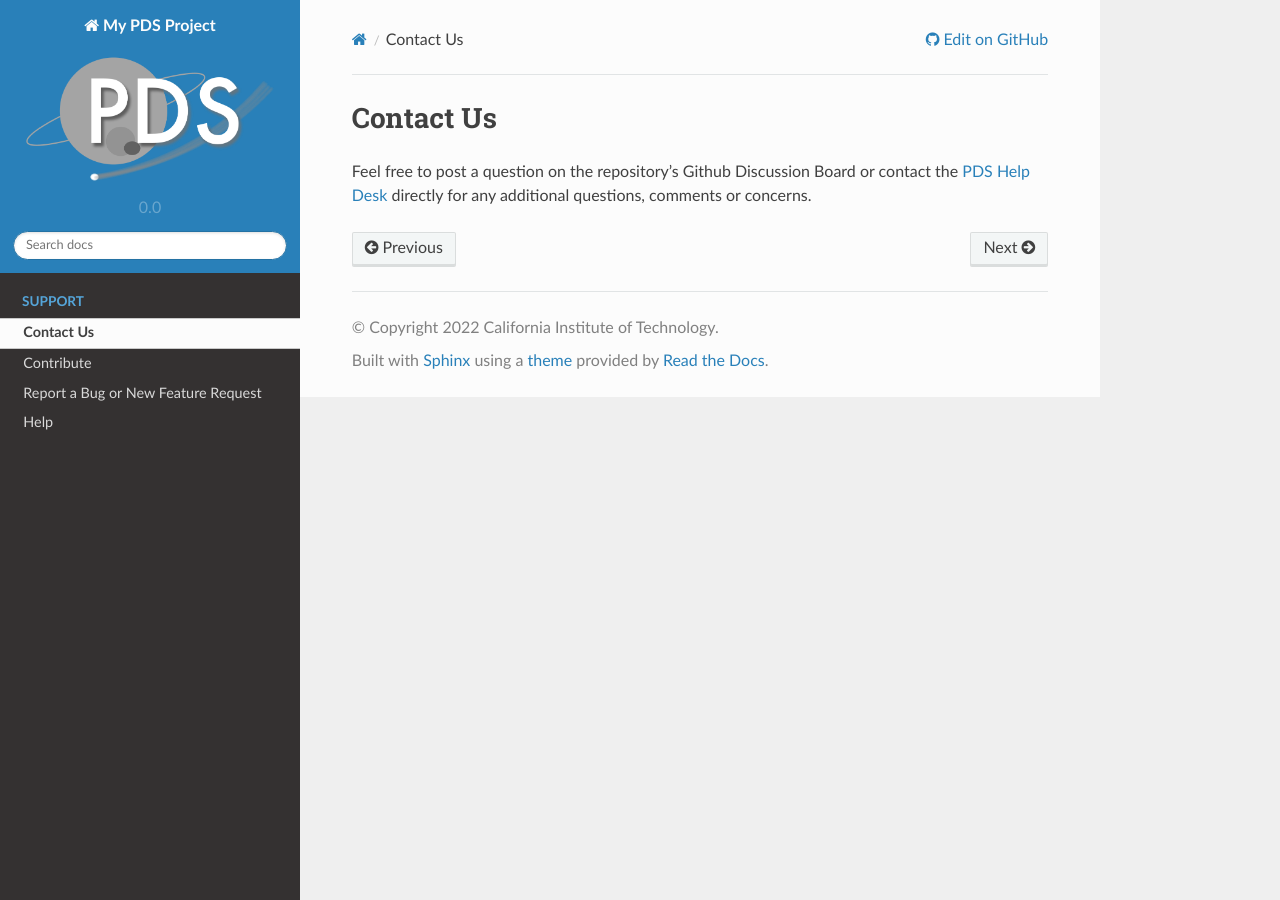
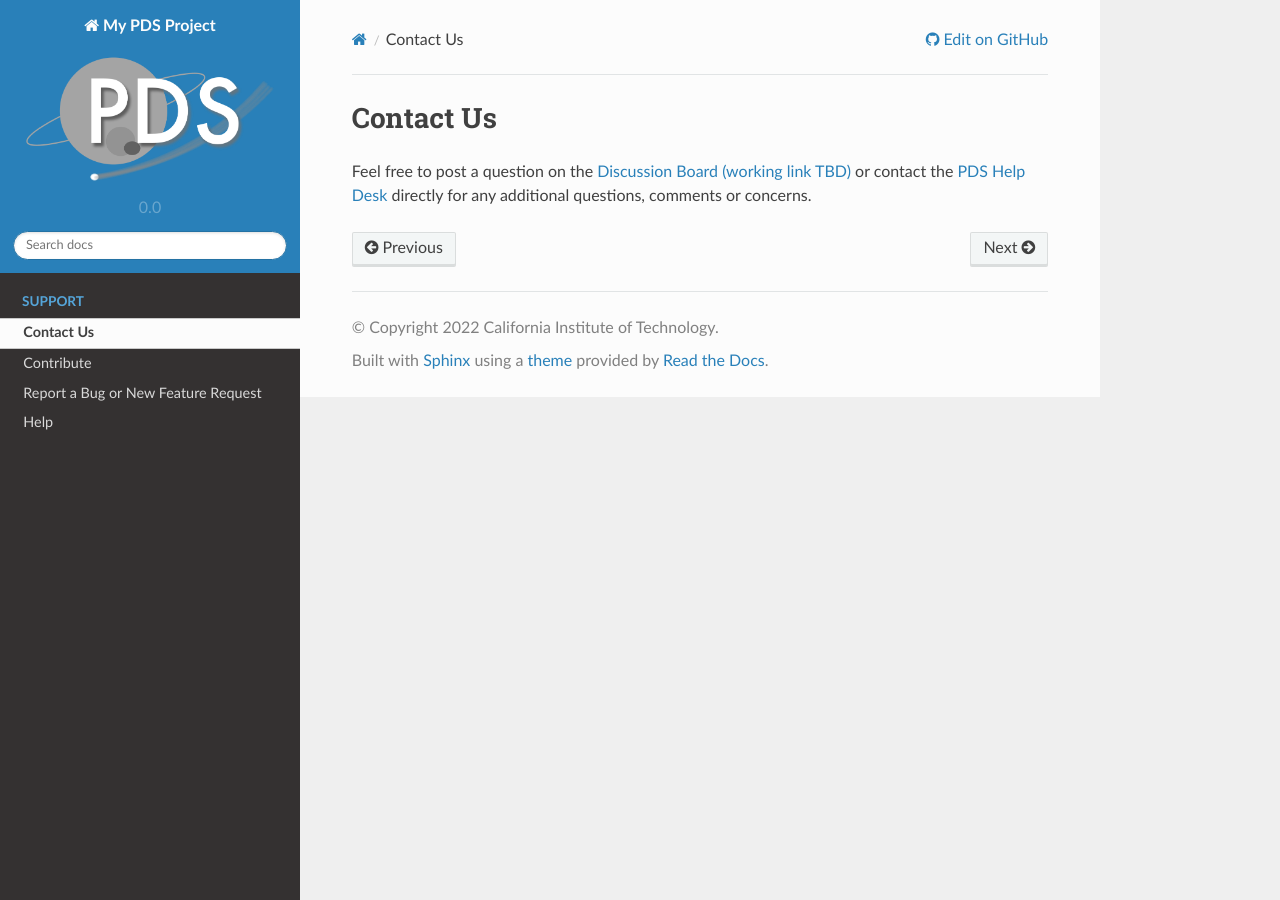
Before and after one commit to NASA-PDS/template-repo-python, a Sphinx documentation site: the page built from docs/source/support/contact.rst, in a window 1280 px wide. Built offline with Sphinx 7.4.7 and the Read the Docs theme 2.0.0, drawn with Linux system fonts in a browser that asks for light colours.

Commit message:
Update contact.rst

```diff
--- a/docs/source/support/contact.rst
+++ b/docs/source/support/contact.rst
@@ -1,4 +1,4 @@
 Contact Us
 ==========
 
-Feel free to post a question on the repository's Github Discussion Board or contact the  `PDS Help Desk <mailto:pds-operator@jpl.nasa.gov>`_ directly for any additional questions, comments or concerns.
+Feel free to post a question on the `Discussion Board (working link TBD) <https://github.com/NASA-PDS/PROJECT/discussions>`_ or contact the  `PDS Help Desk <mailto:pds-operator@jpl.nasa.gov>`_ directly for any additional questions, comments or concerns.
```
